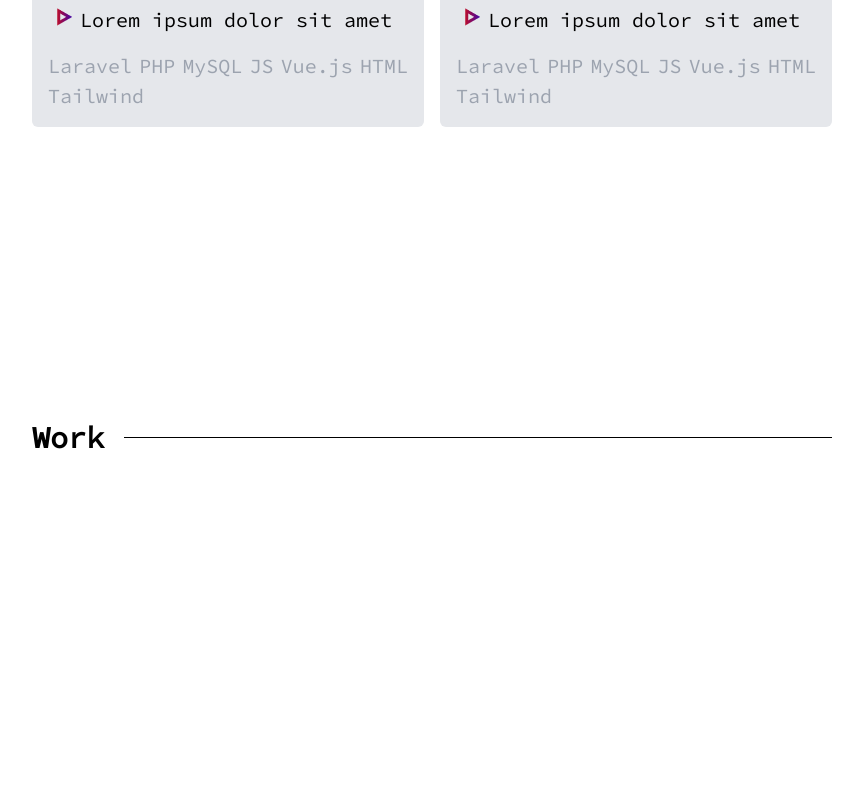
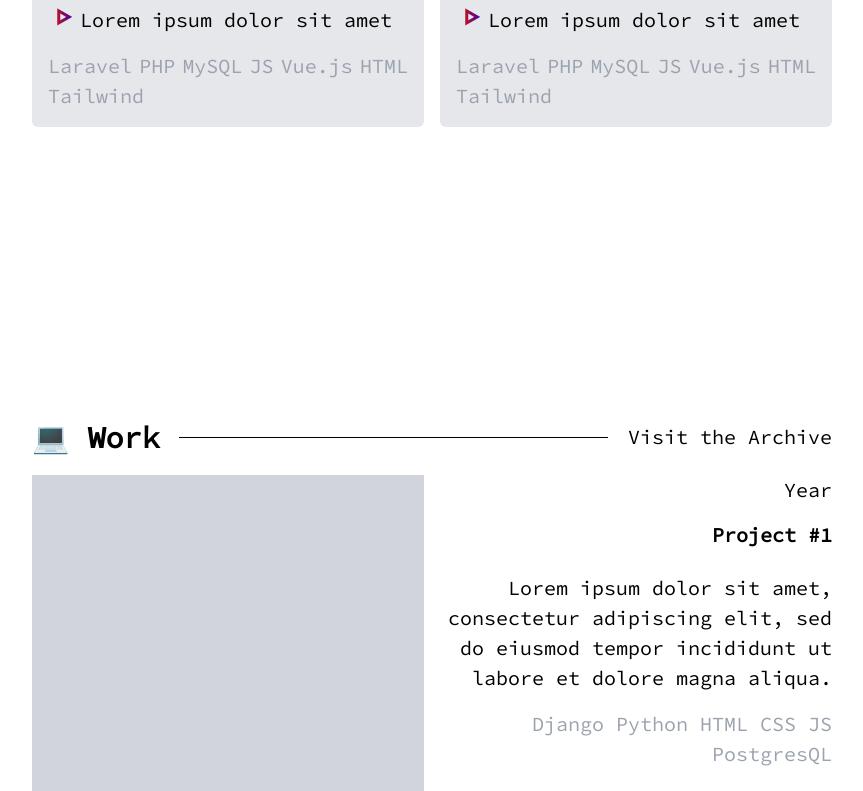
Before and after one commit to feifyKike/webdev_portfolio, a Vue app: page / in a window 1280 px wide. Shown: the part 2001-2792 px from the top of the page, without its empty margins (208-1071 px from the left). Built offline with nearby package versions, Linux system fonts and the light colour scheme.

Commit message:
Adding Work & Contact pages.

```diff
--- a/src/components/ExperienceCard.vue
+++ b/src/components/ExperienceCard.vue
@@ -1,6 +1,6 @@
 <template>
     <div class="flex-1 rounded-md bg-gray-200 shadow-black text-left p-4">
-        <h3 class="text-xl font-extrabold">Programming Intern @<a>Wolftech</a></h3>
+        <h3 class="text-xl font-extrabold">Programming Intern @<a href="#">Wolftech</a></h3>
         <p class="italic">Aug 2022 - Present</p>
         <ul class="list-image-[url(../components/icons/bullet_point.png)] pl-8 pt-4">
             <li>Lorem ipsum dolor sit amet, consectetur adipiscing elit, sed do eiusmod tempor incididunt ut labore et dolore magna aliqua.</li>
--- a/src/components/Navbar.vue
+++ b/src/components/Navbar.vue
@@ -2,7 +2,7 @@
     <nav class="w-full fixed z-10 transition-transform duration-500 bg-white/[.9]" :class="{ '-translate-y-full': !showNavbar }">
       <div class="flex flex-wrap items-center justify-between mx-5 p-4">
         <router-link to="/#landing-page">
-          <img src="../assets/images/signature_logo.png" height="100.6" width="184" class="drop-shadow-md">
+          <img src="../assets/images/signature_logo.png" height="100.6" width="184" class="drop-shadow-lg">
         </router-link>
 
         <button @click="dropDownActive = !dropDownActive" class="inline-flex items-center p-2 ml-3 text-sm text-gray-500 lg:hidden">
@@ -29,7 +29,7 @@
               <a href="#" class="block py-2 pl-3 pr-4">Contact</a>
             </li>
             <li>
-              <a href="#" class="block text-center bg-gray-300 py-2 px-6 drop-shadow-md">Resume</a>
+              <a href="#" class="block text-center bg-gray-300 py-2 px-6 drop-shadow-lg">Resume</a>
             </li>
           </ul>
         </div>
--- /dev/null
+++ b/src/components/WorkUnit.vue
@@ -0,0 +1,26 @@
+<template>
+    <div class="grid grid-cols-2 gap-x-4">
+        <div v-if="!alignLeft" class="bg-gray-300"></div>
+        <div class="flex flex-col space-y-4" :class="alignLeft ? 'text-left' : 'text-right'"> <!-- Make this dynamic (alternate every one)-->
+            <p>Year</p>
+            <h3 class="text-xl font-extrabold pb-2">Project #1</h3>
+            <p>Lorem ipsum dolor sit amet, consectetur adipiscing elit, sed do eiusmod tempor incididunt ut labore et dolore magna aliqua.</p>
+            <p class="text-gray-400">Django  Python  HTML  CSS  JS  PostgresQL</p>
+            <div class="flex space-x-4" :class="!alignLeft ? 'justify-end' : ''">
+                <p>Link 1</p>
+                <p>Link 2</p>
+                <p>Link 3</p>
+            </div>
+        </div>
+        <div v-if="alignLeft" class="bg-gray-300"></div>
+    </div>
+</template>
+<script setup>
+
+const props = defineProps({
+    alignLeft: Boolean,
+    project: Object
+})
+
+
+</script>
--- /dev/null
+++ b/src/views/ContactView.vue
@@ -0,0 +1,15 @@
+<template>
+    <div class="h-full flex">
+        <div class="m-auto space-y-8">
+            <h1 class="text-3xl font-extrabold text-center">Get in Touch</h1>
+            <p>
+                Currently seeking web and software development positions/internships in the RTP area for summer 2024.<br/><br/>
+                Also looking to build a team for project & startup ideas or just make professional connections.
+            </p>
+            <div class="flex items-center space-x-5">
+                <button class="bg-gray-300 py-2 px-6 drop-shadow-lg">Send an Email</button>
+                <p class="text-sm">...and I'll respond within the next 24hrs</p>
+            </div>
+        </div>
+    </div>
+</template>
--- a/src/views/HomeView.vue
+++ b/src/views/HomeView.vue
@@ -49,16 +49,20 @@
 
           <section class="min-h-screen w-full" id="work-section">
             <div class="relative flex py-5 items-center">
-              <h1 class="text-3xl font-bold pr-5">Work</h1>
+              <h1 class="text-3xl font-bold pr-5">💻 Work</h1>
               <div class="flex-grow border-t border-black border-1"></div>
+              <a href="#" class="pl-5">Visit the Archive</a>
             </div>
+            <WorkView />
           </section>
 
           <section class="min-h-screen w-full" id="contact-section">
             <div class="relative flex py-5 items-center">
-              <h1 class="text-3xl font-bold pr-5">Contact</h1>
+              <div class="flex-grow border-t border-black border-1"></div>
+              <h1 class="text-3xl font-bold px-5">📇 Contact</h1>
               <div class="flex-grow border-t border-black border-1"></div>
             </div>
+            <ContactView />
           </section>
 
           <footer class="text-center">
@@ -78,5 +82,6 @@
 import Navbar from '../components/Navbar.vue'
 import AboutView from './AboutView.vue'
 import ExperienceView from './ExperienceView.vue'
-
+import WorkView from './WorkView.vue'
+import ContactView from './ContactView.vue'
 </script>
--- /dev/null
+++ b/src/views/WorkView.vue
@@ -0,0 +1,13 @@
+<template>
+    <div class="flex flex-col space-y-8">
+        <WorkUnit />
+        <WorkUnit :alignLeft="true"/>
+
+        <button class="w-52 bg-gray-300 py-2 px-6 drop-shadow-lg mx-auto mt-10">Show More</button>
+    </div>
+</template>
+<script setup>
+
+import WorkUnit from '../components/WorkUnit.vue'
+
+</script>
```
